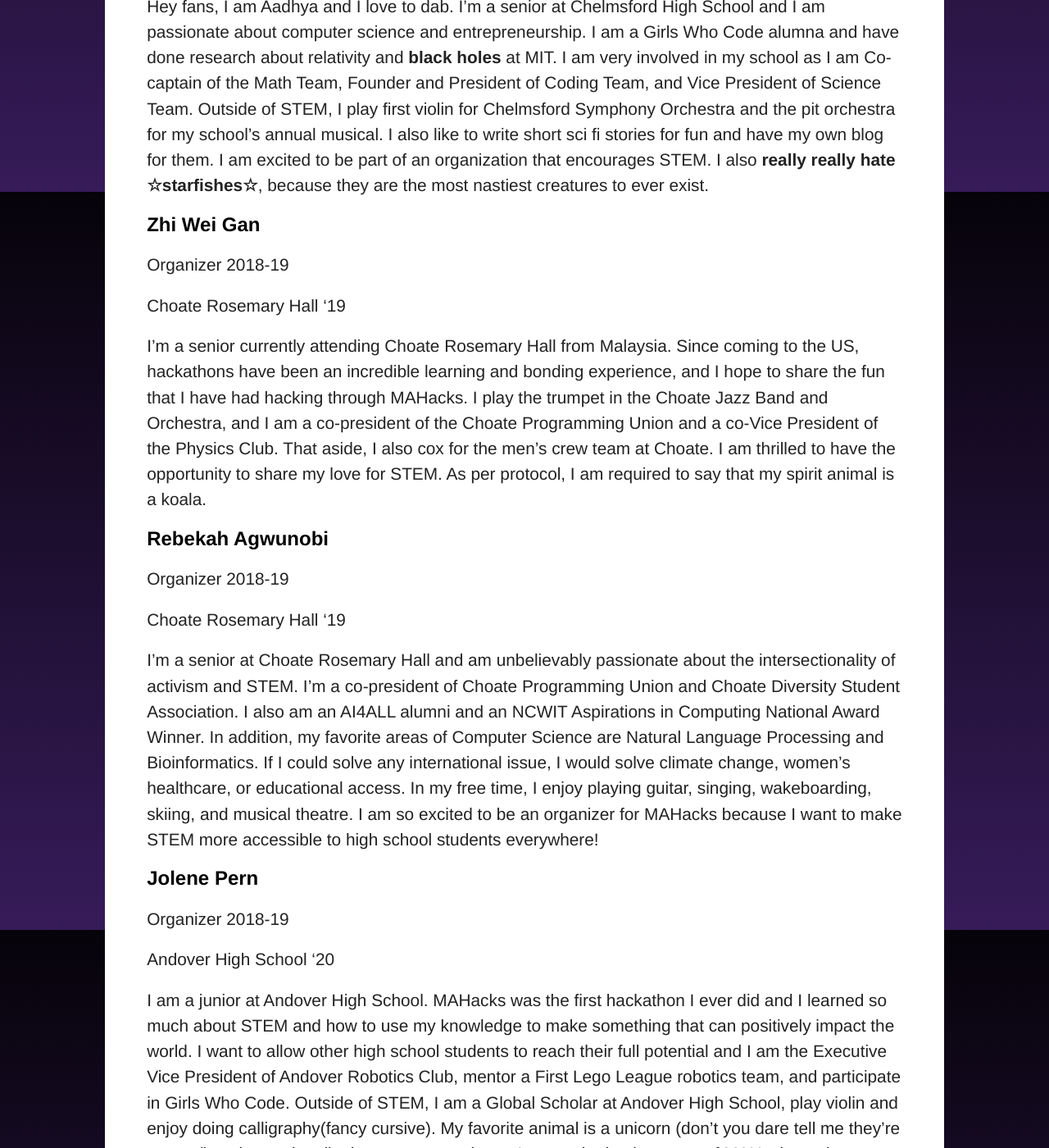
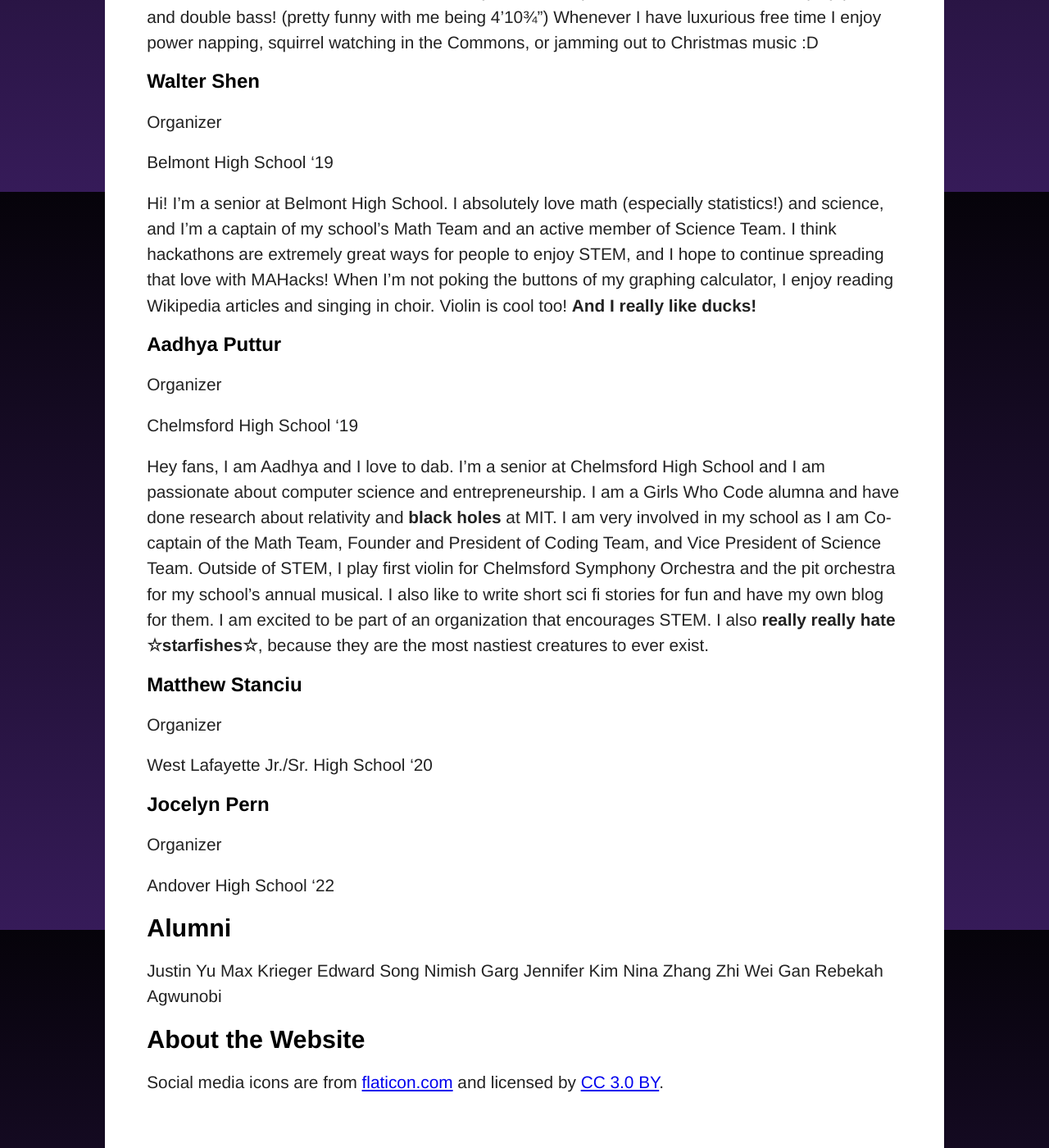
Before and after one commit to mahacks/old-website, a Jekyll site: the page built from about.md, in a window 1280 px wide and 1400 px high, scrolled down 2466 px. Shown: the whole window at 82% size. Built offline with Jekyll 4.4.1, drawn with Linux system fonts in a browser that asks for light colours; some web fonts are replaced; some of the changed lines change nothing that is shown; some of the changed text lies outside the part shown.

Commit message:
Updated Organizer Bio list

```diff
--- a/about.md
+++ b/about.md
@@ -13,57 +13,10 @@ Most hackathons are for college students or professionals. MAHacks strives to ex
 
 ![alt text](uwuhaccs.jpg "MAHacks Team 2018-19")
 
-### Katherine Huang
-
-Co-Director 2018-19, Organizer 2017-18
-
-Lowell High School ‘19
-
-Hi, I’m Kat, and I’m passionate about doing, enabling, and communicating interdisciplinary STEM activities. My goal is to bring the uniquely entrepreneurial mission of MAHacks to life and provide an exceptional, fun experience to all our participants, organizers, and sponsors. I’ve also founded [Science & Us](www.scienceandus.org), an event that teaches high schoolers how to communicate complex ideas in exciting, clear ways through multimedia. I’m a captain of FIRST Robotics Competition Team 5962, president of several clubs at Lowell High School in Lowell, MA, and recipient of the NCWIT Aspirations in Computing award. In my free time, I’m probably doing yoga and pushups in random places and/or looking at cat gifs.
-
-### Emily Tan
-
-Co-Director 2018-19, Organizer 2017-18
-
-Medford High School ‘19
-
-Hi! I’m Emily, a senior at Medford High School. Inclusion has always been important to me, and through MAHacks I aim to build a supportive community of peers and mentors that continues to encourage each other _beyond our events_. Outside of organizing MAHacks I’m involved in various school activities as captain of Botball Team 0547, chief editor of the printed Mustang News, founder/director of Medford’s annual Diversity Week, and president of the [CCSR](www.medfordccsr.org). I also play piano and double bass! (pretty funny with me being 4'10¾") Whenever I have luxurious free time I enjoy power napping, squirrel watching in the Commons, or jamming out to Christmas music :D
-
-### Walter Shen
-
-Organizer 2018-19
-
-Belmont High School ‘19
-
-Hi! I’m a senior at Belmont High School. I absolutely love math (especially statistics!) and science, and I’m a captain of my school’s Math Team and an active member of Science Team. I think hackathons are extremely great ways for people to enjoy STEM, and I hope to continue spreading that love with MAHacks! When I’m not poking the buttons of my graphing calculator, I enjoy reading Wikipedia articles and singing in choir. Violin is cool too! **And I really like ducks!**
-
-### Aadhya Puttur
-
-Organizer 2018-19
-
-Chelmsford High School ‘19
-
-Hey fans, I am Aadhya and I love to dab. I’m a senior at Chelmsford High School and I am passionate about computer science and entrepreneurship. I am a Girls Who Code alumna and have done research about relativity and **black holes** at MIT. I am very involved in my school as I am Co-captain of the Math Team, Founder and President of Coding Team, and Vice President of Science Team. Outside of STEM, I play first violin for Chelmsford Symphony Orchestra and the pit orchestra for my school’s annual musical. I also like to write short sci fi stories for fun and have my own blog for them. I am excited to be part of an organization that encourages STEM. I also **really really hate ☆starfishes☆**, because they are the most nastiest creatures to ever exist.
-
-### Zhi Wei Gan
-
-Organizer 2018-19
-
-Choate Rosemary Hall ‘19
-
-I’m a senior currently attending Choate Rosemary Hall from Malaysia. Since coming to the US, hackathons have been an incredible learning and bonding experience, and I hope to share the fun that I have had hacking through MAHacks. I play the trumpet in the Choate Jazz Band and Orchestra, and I am a co-president of the Choate Programming Union and a co-Vice President of the Physics Club. That aside, I also cox for the men’s crew team at Choate. I am thrilled to have the opportunity to share my love for STEM. As per protocol, I am required to say that my spirit animal is a koala.
-
-### Rebekah Agwunobi
-
-Organizer 2018-19
-
-Choate Rosemary Hall ‘19
-
-I’m a senior at Choate Rosemary Hall and am unbelievably passionate about the intersectionality of activism and STEM. I’m a co-president of Choate Programming Union and Choate Diversity Student Association. I also am an AI4ALL alumni and an NCWIT Aspirations in Computing National Award Winner. In addition, my favorite areas of Computer Science are Natural Language Processing and Bioinformatics. If I could solve any international issue, I would solve climate change, women’s healthcare, or educational access. In my free time, I enjoy playing guitar, singing, wakeboarding, skiing, and musical theatre.  I am so excited to be an organizer for MAHacks because I want to make STEM more accessible to high school students everywhere!
 
 ### Jolene Pern
 
-Organizer 2018-19
+Co-Director
 
 Andover High School ‘20
 
@@ -72,9 +25,71 @@ I am a junior at Andover High School. MAHacks was the first hackathon I ever did
 
 ### Theo Bleier
 
-Organizer 2018-19
+Co-Director
 
 Westborough High School '22
+
+
+### Katherine Huang
+
+Organizer
+
+Lowell High School ‘19
+
+Hi, I’m Kat, and I’m passionate about doing, enabling, and communicating interdisciplinary STEM activities. My goal is to bring the uniquely entrepreneurial mission of MAHacks to life and provide an exceptional, fun experience to all our participants, organizers, and sponsors. I’ve also founded [Science & Us](www.scienceandus.org), an event that teaches high schoolers how to communicate complex ideas in exciting, clear ways through multimedia. I’m a captain of FIRST Robotics Competition Team 5962, president of several clubs at Lowell High School in Lowell, MA, and recipient of the NCWIT Aspirations in Computing award. In my free time, I’m probably doing yoga and pushups in random places and/or looking at cat gifs.
+
+
+### Emily Tan
+
+Organizer
+
+Medford High School ‘19
+
+Hi! I’m Emily, a senior at Medford High School. Inclusion has always been important to me, and through MAHacks I aim to build a supportive community of peers and mentors that continues to encourage each other _beyond our events_. Outside of organizing MAHacks I’m involved in various school activities as captain of Botball Team 0547, chief editor of the printed Mustang News, founder/director of Medford’s annual Diversity Week, and president of the [CCSR](www.medfordccsr.org). I also play piano and double bass! (pretty funny with me being 4'10¾") Whenever I have luxurious free time I enjoy power napping, squirrel watching in the Commons, or jamming out to Christmas music :D
+
+
+### Walter Shen
+
+Organizer
+
+Belmont High School ‘19
+
+Hi! I’m a senior at Belmont High School. I absolutely love math (especially statistics!) and science, and I’m a captain of my school’s Math Team and an active member of Science Team. I think hackathons are extremely great ways for people to enjoy STEM, and I hope to continue spreading that love with MAHacks! When I’m not poking the buttons of my graphing calculator, I enjoy reading Wikipedia articles and singing in choir. Violin is cool too! **And I really like ducks!**
+
+
+### Aadhya Puttur
+
+Organizer
+
+Chelmsford High School ‘19
+
+Hey fans, I am Aadhya and I love to dab. I’m a senior at Chelmsford High School and I am passionate about computer science and entrepreneurship. I am a Girls Who Code alumna and have done research about relativity and **black holes** at MIT. I am very involved in my school as I am Co-captain of the Math Team, Founder and President of Coding Team, and Vice President of Science Team. Outside of STEM, I play first violin for Chelmsford Symphony Orchestra and the pit orchestra for my school’s annual musical. I also like to write short sci fi stories for fun and have my own blog for them. I am excited to be part of an organization that encourages STEM. I also **really really hate ☆starfishes☆**, because they are the most nastiest creatures to ever exist.
+
+
+### Matthew Stanciu
+
+Organizer
+
+West Lafayette Jr./Sr. High School '20
+
+
+### Jocelyn Pern
+
+Organizer
+
+Andover High School '22
+
+
+## Alumni
+Justin Yu
+Max Krieger
+Edward Song
+Nimish Garg
+Jennifer Kim
+Nina Zhang
+Zhi Wei Gan
+Rebekah Agwunobi
+
 
 ## About the Website
 
```
